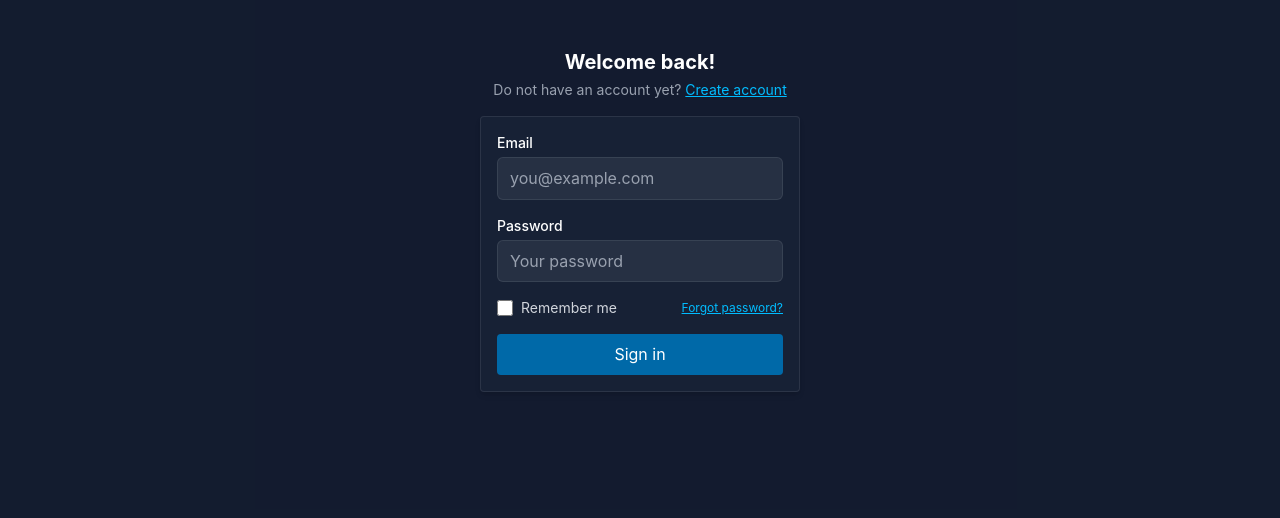
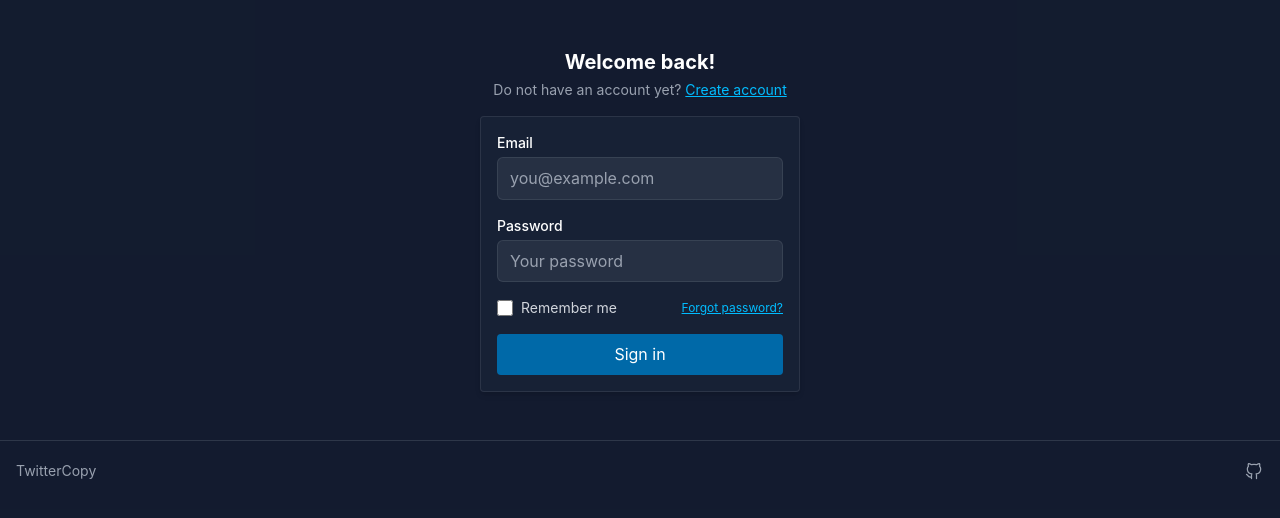
Before and after one commit to henrihal/MicroblogApp, a React (Vite) app: page /profile/125 in a window 1280 px wide. Shown: the top 518 px of the page. Built offline with nearby package versions, Linux system fonts and the light colour scheme.

Commit message:
added footer from mantineUI changed to tailwind and html elements

```diff
--- a/package.json
+++ b/package.json
@@ -12,6 +12,7 @@
   "dependencies": {
     "@mantine/core": "^8.3.6",
     "@mantine/hooks": "^8.3.6",
+    "@tabler/icons-react": "^3.35.0",
     "@tailwindcss/vite": "^4.1.13",
     "react": "^19.1.1",
     "react-dom": "^19.1.1",
--- a/src/App.tsx
+++ b/src/App.tsx
@@ -1,4 +1,5 @@
 import Navbar from './components/Navbar'
+import Footer from './components/Footer'
 import AuthenticationTitle from './components/AuthenticationTitle'
 import type { Data } from './components/AuthenticationTitle'
 import { MantineProvider } from '@mantine/core'
@@ -34,11 +35,11 @@ function App() {
 
   const handleLogin = async (data: Data) => {
     try {
-      const loggedUser = await loginSerivce.login({ email: data.email, password: data.password })
-      if(data.rememberMe) {
-      window.localStorage.setItem('loggedUser', JSON.stringify(loggedUser))
+      const loggedUser = await loginSerivce.login({ email: data.email, password: data.password }) as User
+      setUser(loggedUser)
+      if(data.rememberMe && user) {
+      window.localStorage.setItem('loggedUser', JSON.stringify(user))
       }
-      setUser(loggedUser)
       postService.setToken(loggedUser.token)
     } catch (err) {
       console.log('Failed to login: ', err)
@@ -48,10 +49,10 @@ function App() {
   return (
     <MantineProvider>
       <BrowserRouter>
-        <div className="min-h-screen bg-slate-900/98">
+        <div className="min-h-screen bg-slate-900/98 flex flex-col">
           {!user && <AuthenticationTitle onSubmit={handleLogin} />}
           {user &&
-            <div>
+            <div className="flex-1 pb-5">
               <Navbar searchQuery={searchQuery} onSearchChange={setSearchQuery} userId={user.user.id}/>
               <Routes>
                 <Route path="/" element={<Home searchQuery={searchQuery} />} />
@@ -59,6 +60,7 @@ function App() {
               </Routes>
             </div>
           }
+          <Footer />
         </div>
       </BrowserRouter>
     </MantineProvider>
--- /dev/null
+++ b/src/components/Footer.tsx
@@ -0,0 +1,25 @@
+import { IconBrandGithub } from '@tabler/icons-react';
+
+const Footer = () => {
+    return (
+        <footer className="border-t border-gray-600/50 py-5">
+            <div className="max-w-7xl mx-auto px-4">
+                <div className="flex items-center justify-between">
+                    <div className="text-sm text-gray-400">TwitterCopy</div>
+                    <div className="flex gap-4">
+                        <a
+                            target="_blank"
+                            rel="noopener noreferrer"
+                            href="https://github.com/henrihal/frontend-postgres-api-practise"
+                            className="text-gray-400 hover:text-sky-400 transition-colors"
+                            aria-label="GitHub"
+                        >
+                            <IconBrandGithub size={20} stroke={1.5} />
+                        </a>
+                    </div>
+                </div>
+            </div>
+        </footer>
+    )
+}
+export default Footer
```
Also changed, not shown: 1 other file (tests, documents, lock files or other folders).
